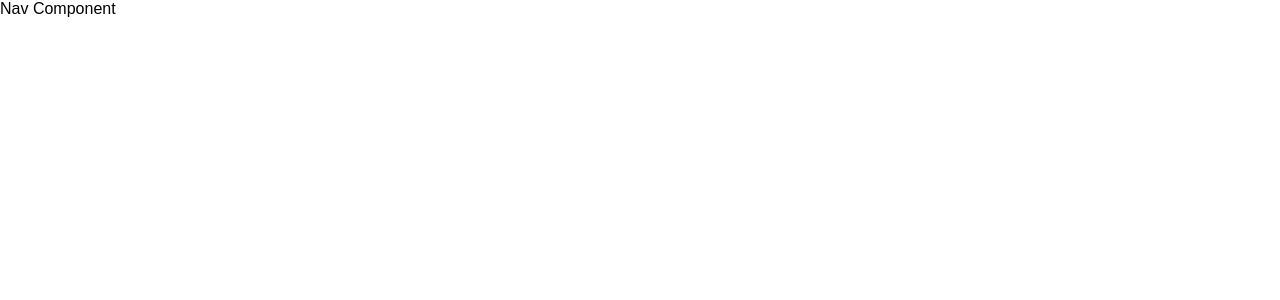
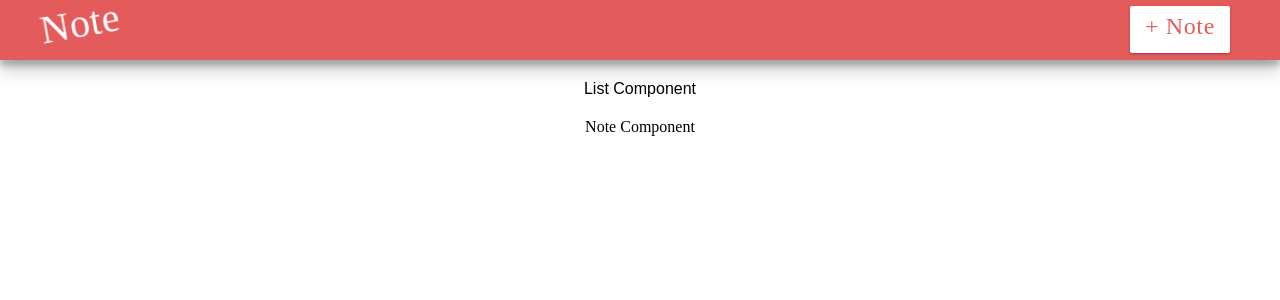
Before and after one commit to mattheweves/notes, a React (Create React App) app: page / in a window 1280 px wide. Shown: the top 300 px of the page. Built offline with nearby package versions, Linux system fonts and the light colour scheme.

Commit message:
Nav/List/Note Components

```diff
--- a/src/App.js
+++ b/src/App.js
@@ -2,12 +2,16 @@ import React, { Component } from 'react';
 import logo from './logo.svg';
 import './App.css';
 import Nav from './components/Nav';
+import List from './components/List';
+import Note from './components/Note';
 
 class App extends Component {
   render() {
     return (
       <div className="App">
         <Nav />
+        <List />
+        <Note />
       </div>
     );
   }
--- /dev/null
+++ b/src/components/List.js
@@ -0,0 +1,13 @@
+import React from 'react';
+
+class List extends React.Component {
+  render() {
+    return(
+      <div className="list-container">
+        List Component
+      </div>
+    );
+  }
+}
+
+export default List;
--- a/src/components/Nav.js
+++ b/src/components/Nav.js
@@ -3,8 +3,11 @@ import React from 'react';
 class Nav extends React.Component {
   render() {
     return (
-      <div>
-        Nav Component
+      <div className="nav-container">
+        <div className="nav-logo">Note</div>
+        <div className="nav-button">
+          + Note
+        </div>
       </div>
     );
   }
--- /dev/null
+++ b/src/components/Note.js
@@ -0,0 +1,13 @@
+import React from 'react';
+
+class Note extends React.Component {
+  render() {
+    return(
+      <div className='note-container'>
+        Note Component
+      </div>
+    );
+  }
+}
+
+export default Note;
```
